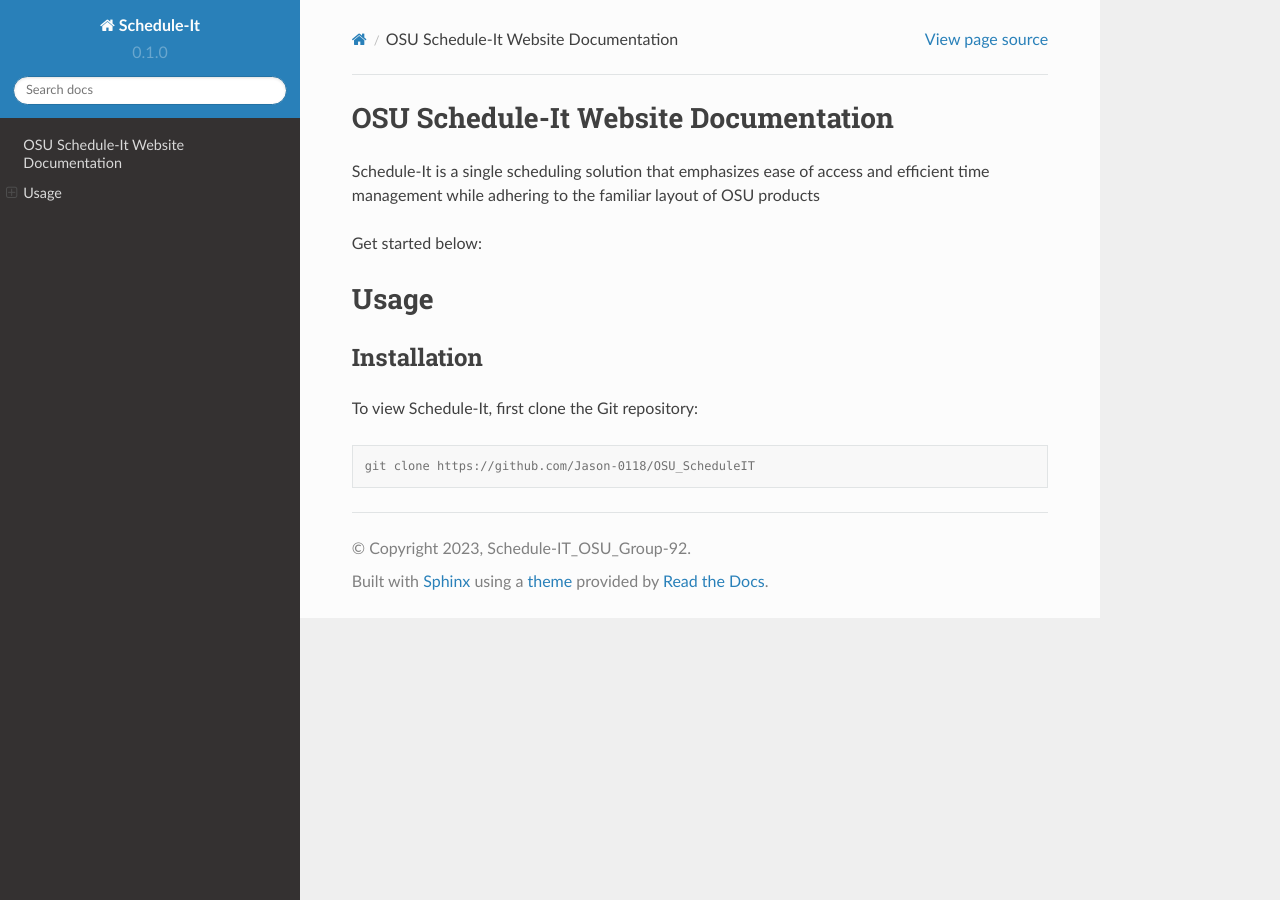
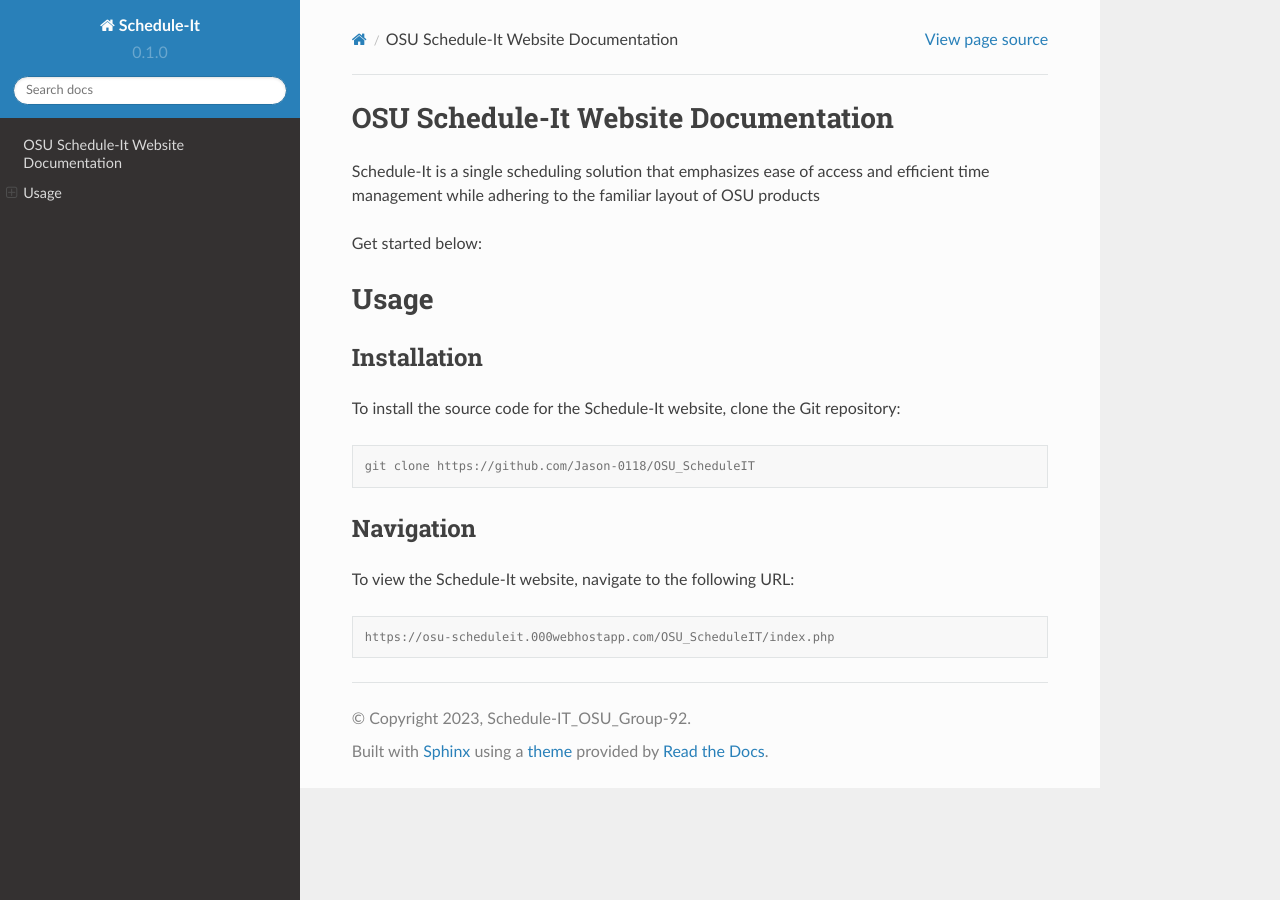
Before and after one commit to Jason-0118/OSU_ScheduleIT, a Sphinx documentation site: the page built from docs/source/index.rst, in a window 1280 px wide. Built offline with Sphinx 7.4.7 and the Read the Docs theme 2.0.0, drawn with Linux system fonts in a browser that asks for light colours.

Commit message:
Update index.rst

```diff
--- a/docs/source/index.rst
+++ b/docs/source/index.rst
@@ -16,8 +16,19 @@ Usage
 Installation
 ------------
 
-To view Schedule-It, first clone the Git repository:
+To install the source code for the Schedule-It website, clone the Git repository:
 
 .. code-block:: console
 
    git clone https://github.com/Jason-0118/OSU_ScheduleIT
+
+
+
+Navigation
+----------
+
+To view the Schedule-It website, navigate to the following URL:
+
+.. code-block:: console
+
+   https://osu-scheduleit.000webhostapp.com/OSU_ScheduleIT/index.php
```
